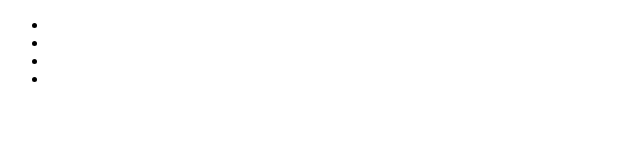
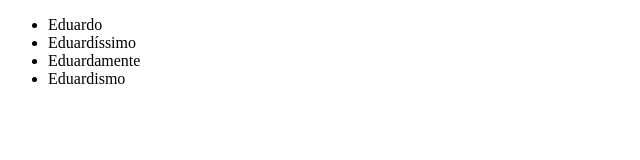
Before and after one commit to tati2/gitpull, a plain HTML site: page index.html in a window 1280 px wide. Shown: the whole page, without its empty margins (0-640 px from the left). Drawn offline with Linux system fonts and the light colour scheme.

Commit message:
atualização de lista

```diff
--- a/index.html
+++ b/index.html
@@ -8,10 +8,10 @@
 </head>
 <body>
     <ul>
-        <li></li>
-        <li></li>
-        <li></li>
-        <li></li>
+        <li>Eduardo</li>
+        <li>Eduardíssimo</li>
+        <li>Eduardamente</li>
+        <li>Eduardismo</li>
     </ul>
 </body>
 </html>
```
